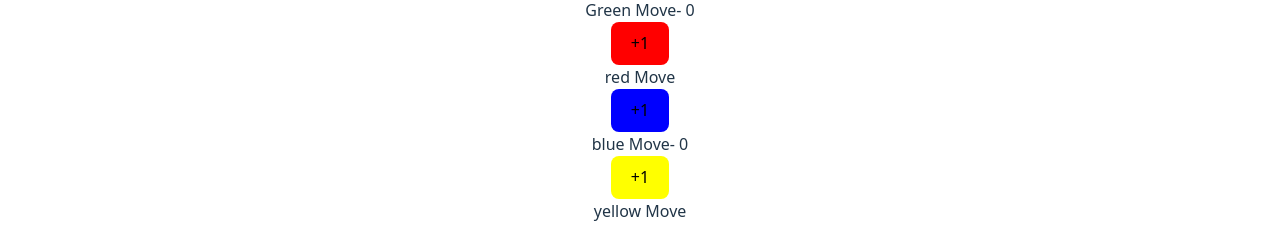
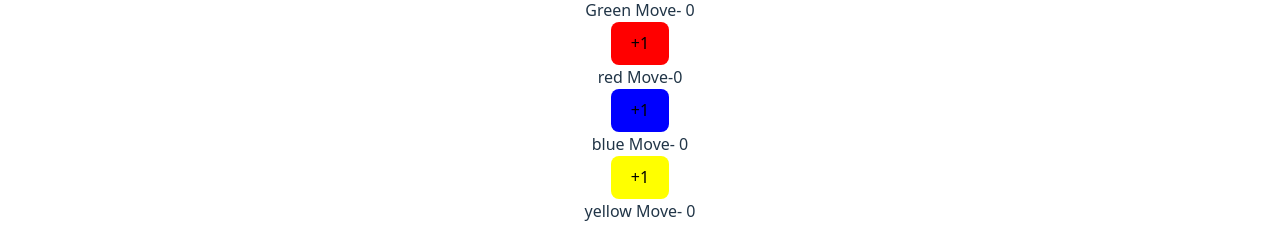
Before and after one commit to GovindG9066/React, a React (Vite) app in the folder Basic_React_app/: page / in a window 1280 px wide. Shown: the part 2807-3059 px from the top of the page. Built offline with nearby package versions, Linux system fonts and the light colour scheme.

Commit message:
Second Ludo Game Complet

```diff
--- a/Basic_React_app/src/LudoGame2.jsx
+++ b/Basic_React_app/src/LudoGame2.jsx
@@ -13,17 +13,27 @@ export default function LudoGame2(){
             return{...preClick,Blue:preClick.Blue+1}
         })
     }
+    function Redmove() {
+        setClick((preClick)=>{
+            return{...preClick,Red:preClick.Red+1}
+        })
+    }
+    function Yellowmove() {
+        setClick((preClick)=>{
+            return{...preClick,Yellow:preClick.Yellow+1}
+        })
+    }
     return(
         <div>
 
             <button onClick={GreenClick} style={{backgroundColor:"green"}} >+1</button>
             <p>Green Move- {click.Green}</p>
-            <button style={{backgroundColor:"red"}}>+1</button>
-            <p>red Move</p>
+            <button style={{backgroundColor:"red"}} onClick={Redmove}>+1</button>
+            <p>red Move-{click.Red}</p>
             <button style={{backgroundColor:"blue"}} onClick={BlueClick}>+1</button>
             <p>blue Move- {click.Blue}</p>
-            <button style={{backgroundColor:"yellow"}}>+1</button>
-            <p>yellow Move</p>
+            <button style={{backgroundColor:"yellow"}} onClick={Yellowmove}>+1</button>
+            <p>yellow Move- {click.Yellow}</p>
         </div>
     );
 }
```
